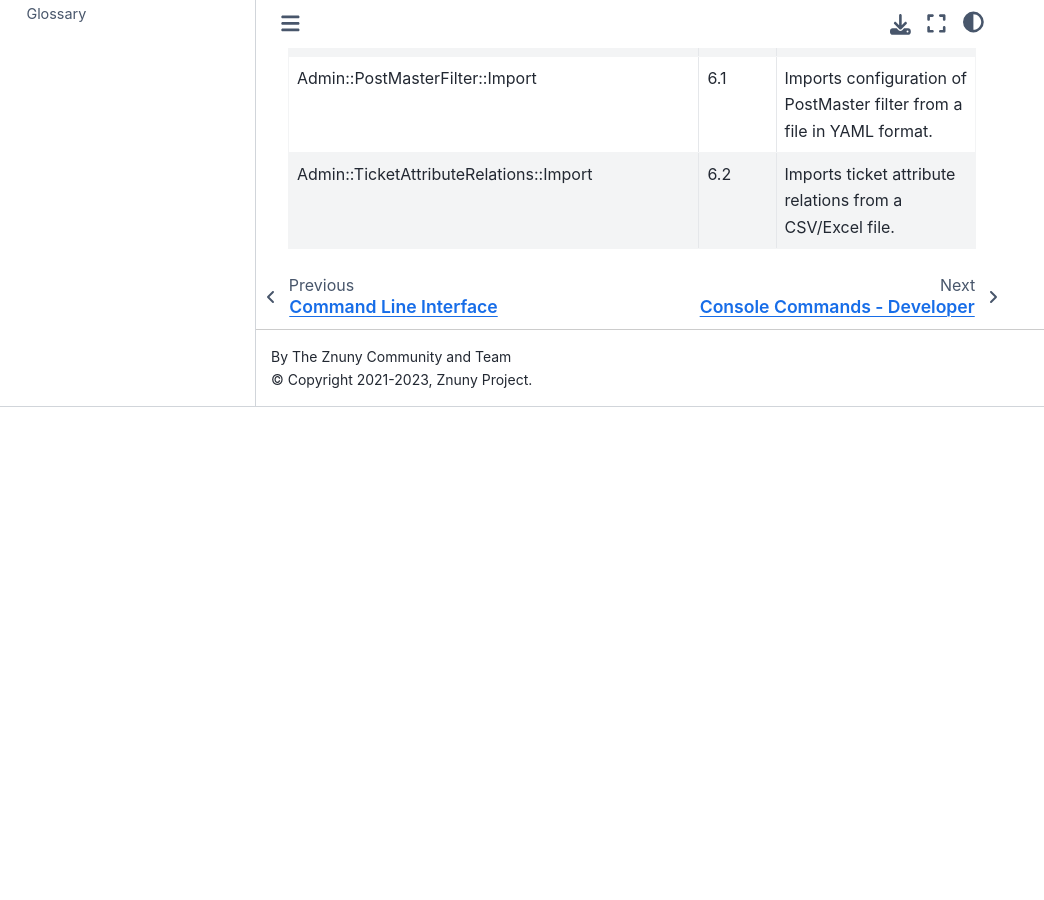
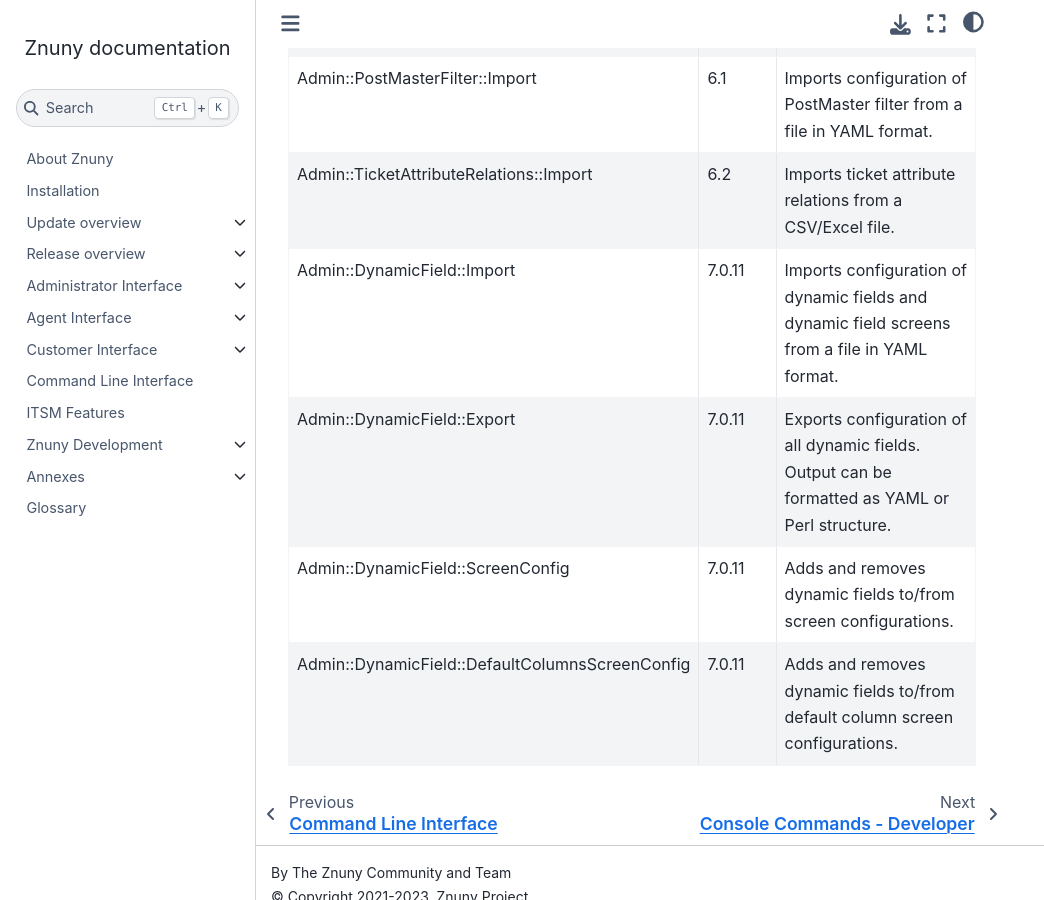
Before and after one commit to znuny/manual, a Sphinx documentation site: the page built from source/console/admin.rst, in a window 1280 px wide and 900 px high, scrolled down 805 px. Shown: the whole window, without its empty margins (0-1044 px from the left). Built offline with Sphinx 7.4.7 and the Sphinx Book theme 1.1.4, drawn with Linux system fonts in a browser that asks for light colours; before the commit the page ends 1212 px from its top, so only the background shows below that.

Commit message:
Updated for upcoming improvements.

```diff
--- a/source/console/admin.rst
+++ b/source/console/admin.rst
@@ -31,6 +31,18 @@
    * - Admin::TicketAttributeRelations::Import
      - 6.2
      - Imports ticket attribute relations from a CSV/Excel file.
+   * - Admin::DynamicField::Import
+     - 7.0.11
+     - Imports configuration of dynamic fields and dynamic field screens from a file in YAML format.
+   * - Admin::DynamicField::Export
+     - 7.0.11
+     - Exports configuration of all dynamic fields. Output can be formatted as YAML or Perl structure.
+   * - Admin::DynamicField::ScreenConfig
+     - 7.0.11
+     - Adds and removes dynamic fields to/from screen configurations.
+   * - Admin::DynamicField::DefaultColumnsScreenConfig
+     - 7.0.11
+     - Adds and removes dynamic fields to/from default column screen configurations.
 
 
 ..
```
Also changed, not shown: source/admin/processmanagement/transitionactions/ticketarticlecreate/index.rst (+33 -33 lines).
